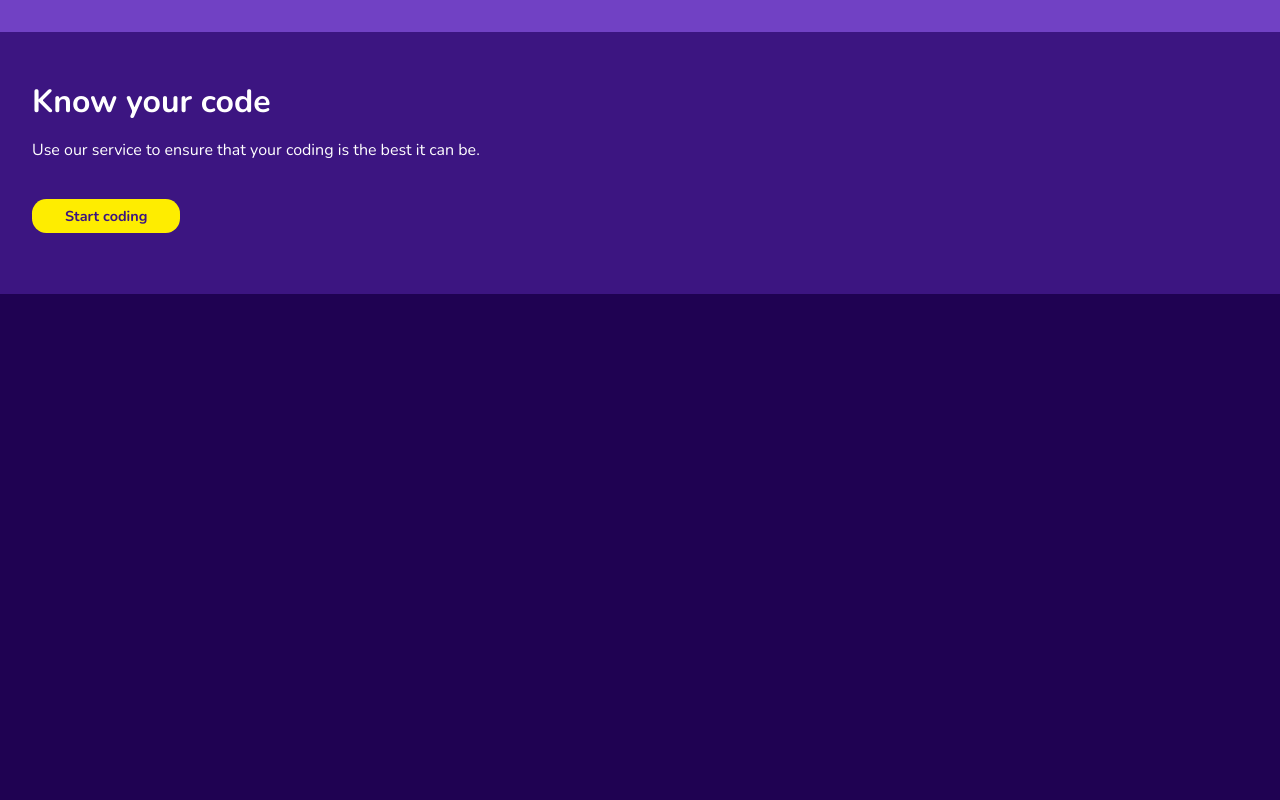
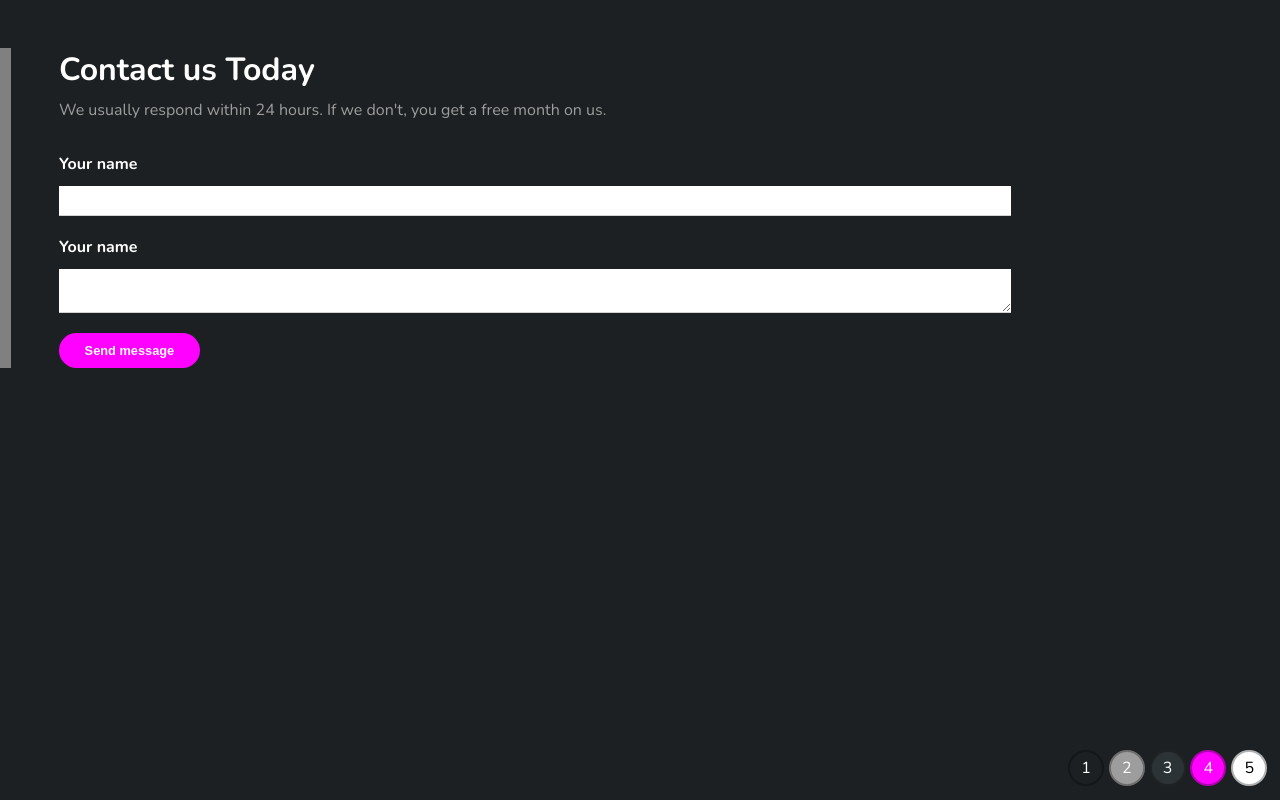
Before and after one commit to jasnmar/scrimba-ui-basics, a plain HTML site: page index.html in a window 1280 px wide. Drawn offline with nearby package versions, Linux system fonts and the light colour scheme.

Commit message:
Challenge 3

```diff
--- a/index.css
+++ b/index.css
@@ -1,61 +1,127 @@
 @import url('https://fonts.googleapis.com/css?family=Nunito:400,700&display=swap');
-
 html, body {
     margin: 0;
     padding: 0;
 }
 
 body {
-    height: 100vh;
-    background: #1F0252;
+    background: rgba(0,0,0,.8);
     color: white;
     font-family: 'Nunito';
 }
 
-header {
-    background: #7141C4;
+.container {
+    margin-top: 3em;
+    border-left: .7em  solid gray;
+    padding: 0 3em;
+}
+h1 {
+    margin: 0;
+}
+p {
+    color: #9D9D9D;
+    margin: .5em 0 2em;
+}
+
+label {
+    display: block;
+    font-weight: bold;
+    margin-bottom: .7em;
+}
+input[type=text], textarea {
+    margin-bottom: 1.5em;
+    display: block;
+    padding: .5em;
+    width: 80%;
+    background: gray;
+    border: none;
+    border-bottom: 1px solid lightgray;
+    outline: 0;
+    color: black;
+}
+input[type=text]:focus, textarea:focus {
+    border-bottom: 1px solid white;
+}
+
+input[type=submit] {
+    background: gray;
+    border: none;
+    color: white;
+    font-weight: bold;
+    padding: .8em 2em;
+    border-radius: 2em;
+    font-size: .8em;
+}
+
+.colors {
+    position: absolute;
+    bottom: 0;
+    right: 0;
+    padding: .5em;
+}
+.colors div {
+    width: 2em;
     height: 2em;
+    background: gray;
+    border-radius: 50%;
+    margin-bottom: .4em;
+    margin-right: .3em;
+    float: left;
+    text-align: center;
+    display: grid;
+    place-content: center;
+    border: 2px solid rgba(0,0,0,.3);
+}
+.colors div:nth-child(1) {
+    background-color: #1C2022;
+}
+.colors div:nth-child(2) {
+    background-color: #9D9D9D;
+}
+.colors div:nth-child(3) {
+    background-color: #2B3337;
+}
+.colors div:nth-child(4) {
+    background-color: #FF01FF;
+}
+.colors div:nth-child(5) {
+    background-color: white;
+    color: black;
+}
+
+
+/*
+    Your fixes below!
+
+    Use these colors codes:
+    (1) #1C2022
+    (2) #9D9D9D
+    (3) #2B3337
+    (4) #FF01FF
+    (5) white
+*/
+
+body {
+    background: #1C2022;
 }
 
 .container {
-    padding: 3em 2em 2em;
-    background: #811573;
-}
-h1 {
-    margin: 0;
-    color: #617BFF;
-}
-a {
-    background: #157A81;
-    padding: .5em 2.3em;
-    display: inline-block;
-    color: #3C1581;
-    text-decoration: none;
-    border-radius: 1em;
-    font-weight: bold;
-    font-size: .9em;
-    margin-top: 1.5em;
-    margin-bottom: 2em;
+    border-left: auto;
 }
 
 p {
-    color: #FF6EEC;
+    color: auto;
 }
 
-footer {
-    height: 2em;
-    background: #1F0252;
+input[type=text], textarea {
+    background: white;
+    border-bottom: auto;
 }
 
-/* Overwrites */
-.container {
-    background: #3C1581;
+input[type=text]:focus, textarea:focus {
+    border-bottom: auto;
 }
 
-h1, p {
-    color: white;
+input[type=submit] {
+    background: #FF01FF;
 }
-
-a {
-    background-color: #FEED00;
-}
--- a/index.html
+++ b/index.html
@@ -7,16 +7,28 @@
     <title>Document</title>
 </head>
 <body>
-    <header></header>
     <div class="container">
-        <main>
-            <h1>Know your code</h1>
-            <p>Use our service to ensure that your coding is the best it can be.</p>
+        <h1>Contact us Today</h1>
+        <p>We usually respond within 24 hours. If we don't, you get a free month on us.</p>
 
-            <a href="#">Start coding</a>
-        </main>
+        <form>
+            <label for="name">Your name</label>
+            <input type="text" id="name">
+
+            <label for="name">Your name</label>
+            <textarea id="name"></textarea>
+
+            <input type="submit" value="Send message">
+        </form>
     </div>
-    <footer></footer>
+
+    <div class="colors">
+        <div>1</div>
+        <div>2</div>
+        <div>3</div>
+        <div>4</div>
+        <div>5</div>
+    </div>
     <script src="./index.js"></script>
 </body>
 </html>
```
